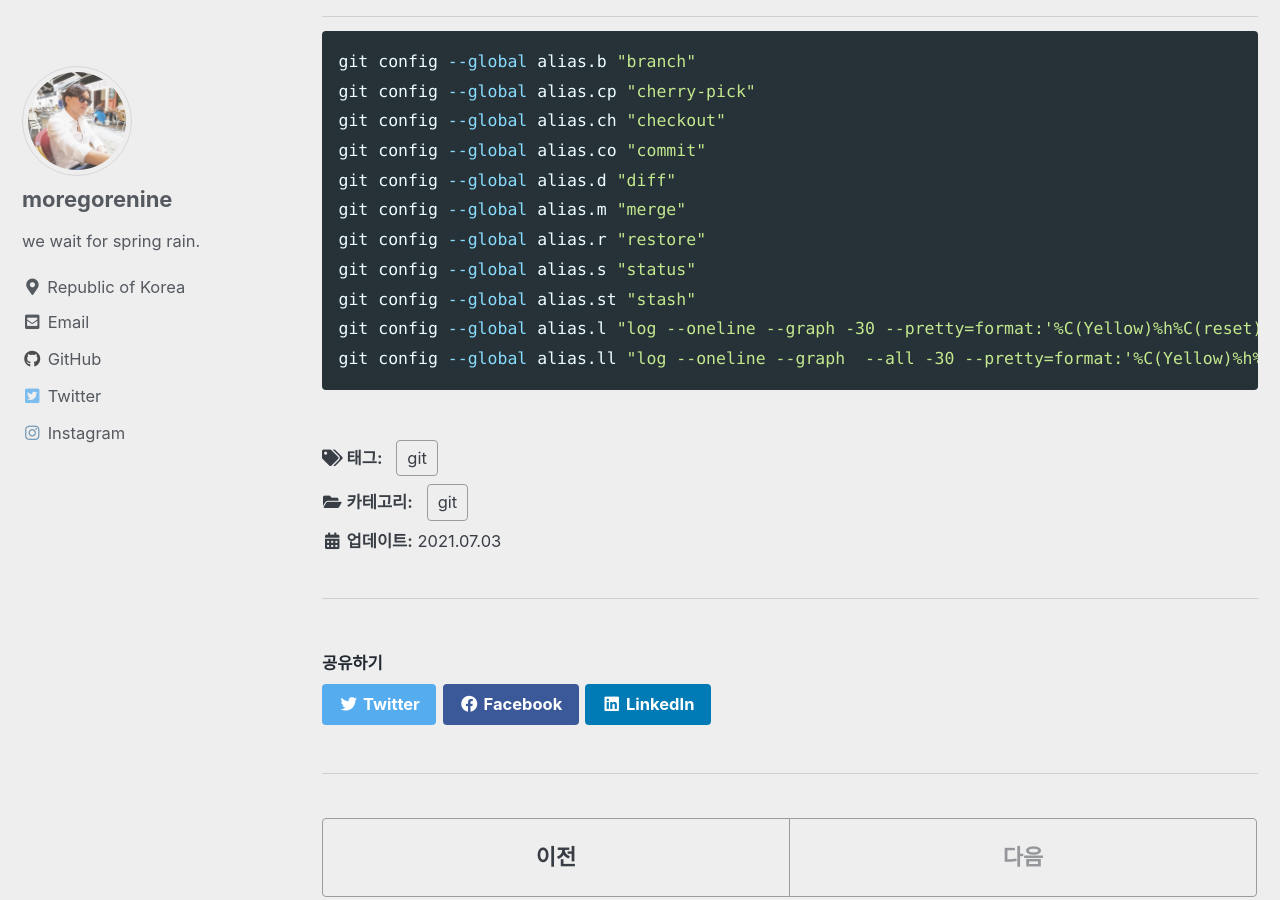
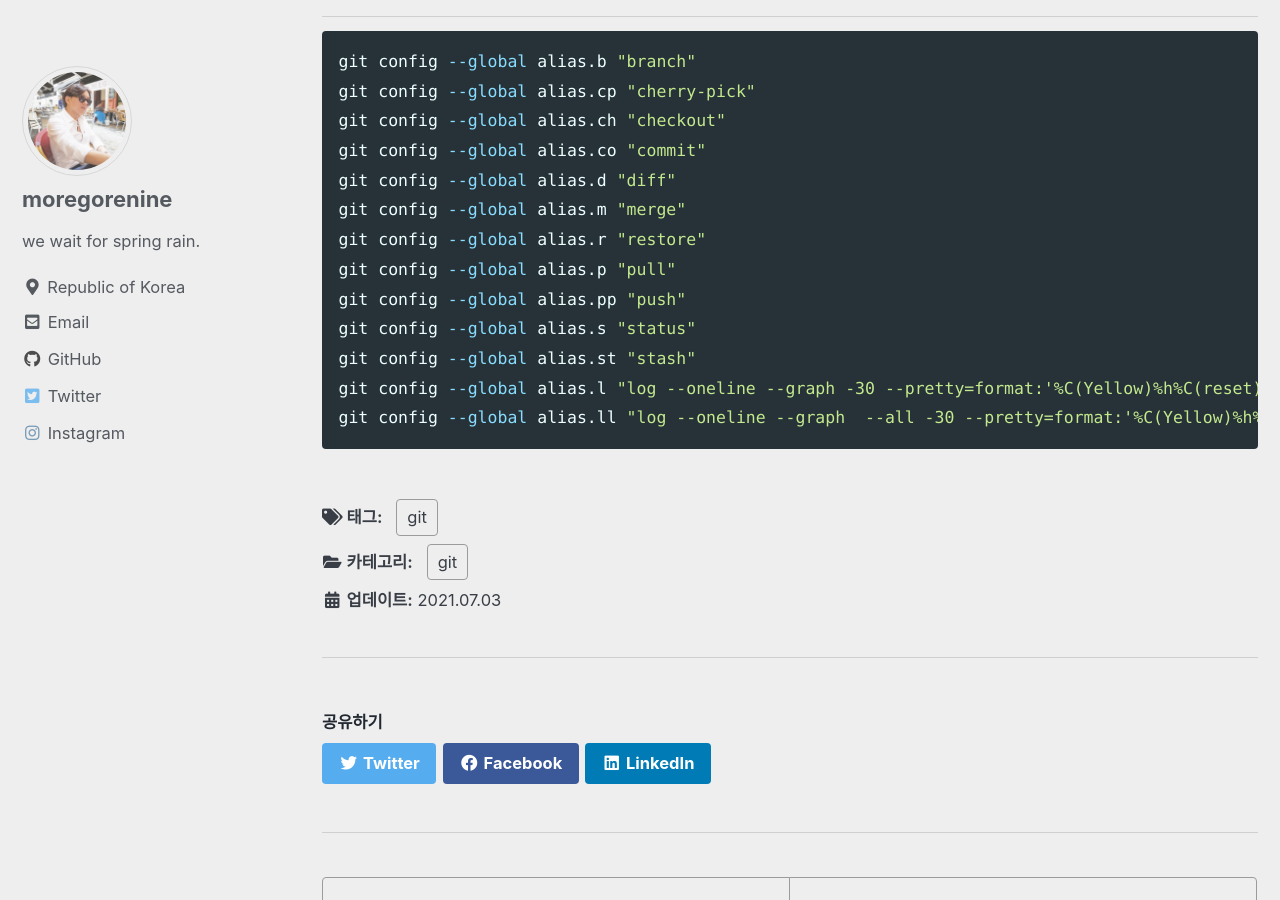
Before and after one commit to moregorenine/moregorenine.github.io, a Jekyll site: the page built from _posts/git/2021-7-3-shortcut.md, in a window 1280 px wide and 900 px high, scrolled down 365 px. Built offline with Jekyll 4.4.1, drawn with Linux system fonts in a browser that asks for light colours; cached includes are drawn as plain includes; comment, search, counter and statistics services are not loaded.

Commit message:
update _posts/git/2021-7-3-shortcut.md

```diff
--- a/_posts/git/2021-7-3-shortcut.md
+++ b/_posts/git/2021-7-3-shortcut.md
@@ -19,6 +19,8 @@ git config --global alias.co "commit"
 git config --global alias.d "diff"
 git config --global alias.m "merge"
 git config --global alias.r "restore"
+git config --global alias.p "pull"
+git config --global alias.pp "push"
 git config --global alias.s "status"
 git config --global alias.st "stash"
 git config --global alias.l "log --oneline --graph -30 --pretty=format:'%C(Yellow)%h%C(reset) %s %C(auto)%d%C(reset) %C(dim white)%an%C(reset) %C(dim cyan)%ci%C(reset)'"
```
